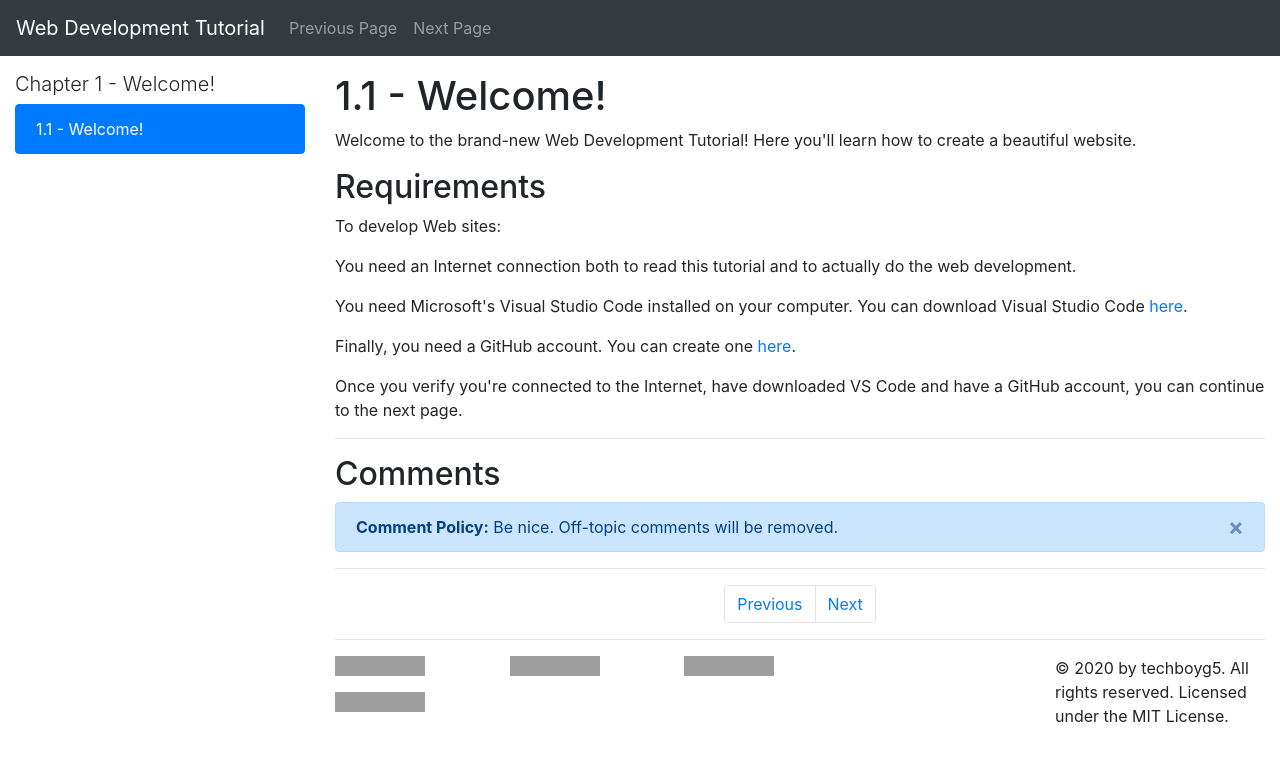
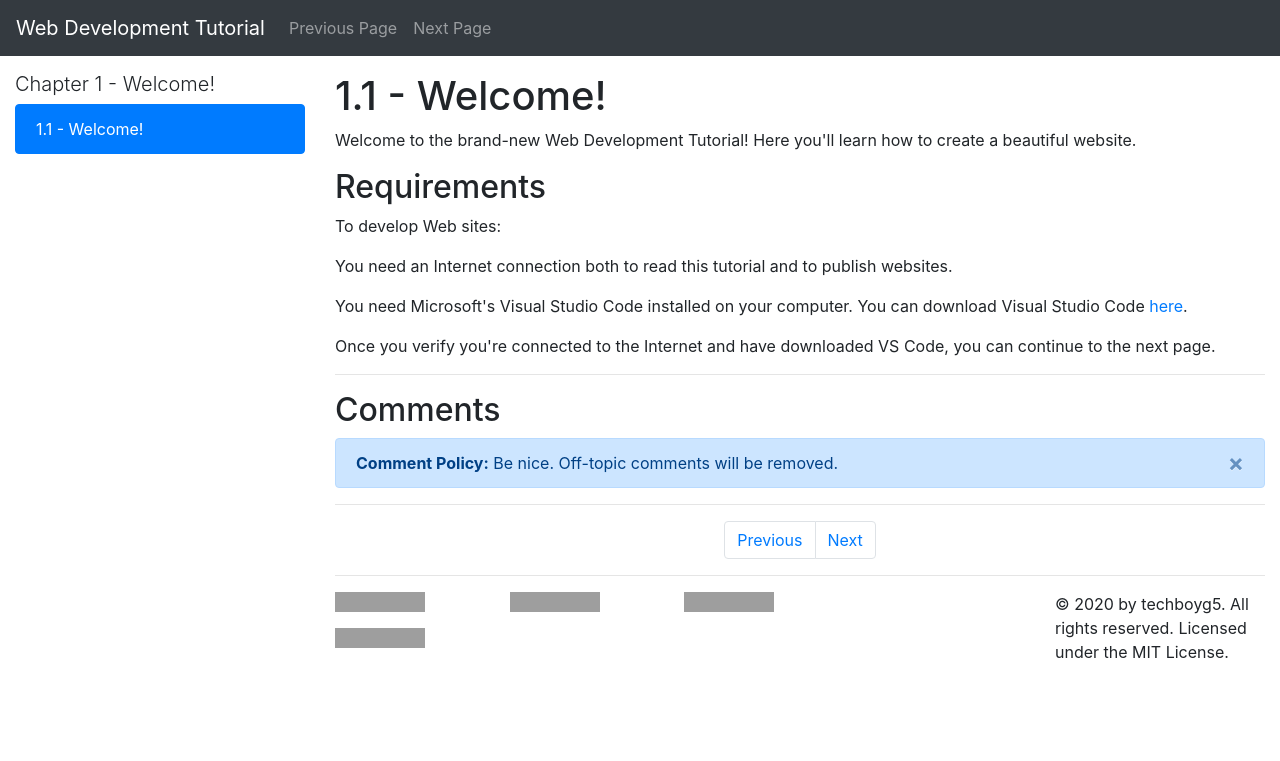
Before and after one commit to techboyg5/web-development-tutorial, a Jekyll site: the page built from chapter1/page1.html, in a window 1280 px wide, cut to the strip 0-761 px from the top of the page. Built offline with Jekyll 4.4.1, drawn with Linux system fonts in a browser that asks for light colours; comment, search, counter and statistics services are not loaded; grey boxes are pictures that could not be loaded.

Commit message:
Update page1.html

```diff
--- a/chapter1/page1.html
+++ b/chapter1/page1.html
@@ -7,8 +7,7 @@ nextpage: /web-development-tutorial/chapter2/page1.html
 <p>Welcome to the brand-new Web Development Tutorial! Here you'll learn how to create a beautiful website.</p>
 <h2>Requirements</h2>
 <p>To develop Web sites:</p>
-<p>You need an Internet connection both to read this tutorial and to actually do the web development.</p>
+<p>You need an Internet connection both to read this tutorial and to publish websites.</p>
 <p>You need Microsoft's Visual Studio Code installed on your computer. You can download Visual Studio Code <a href="https://code.visualstudio.com/">here</a>.</p>
-<p>Finally, you need a GitHub account. You can create one <a href="https://github.com/">here</a>.</p>
 
-<p>Once you verify you're connected to the Internet, have downloaded VS Code and have a GitHub account, you can continue to the next page.</p>
+<p>Once you verify you're connected to the Internet and have downloaded VS Code, you can continue to the next page.</p>
```
